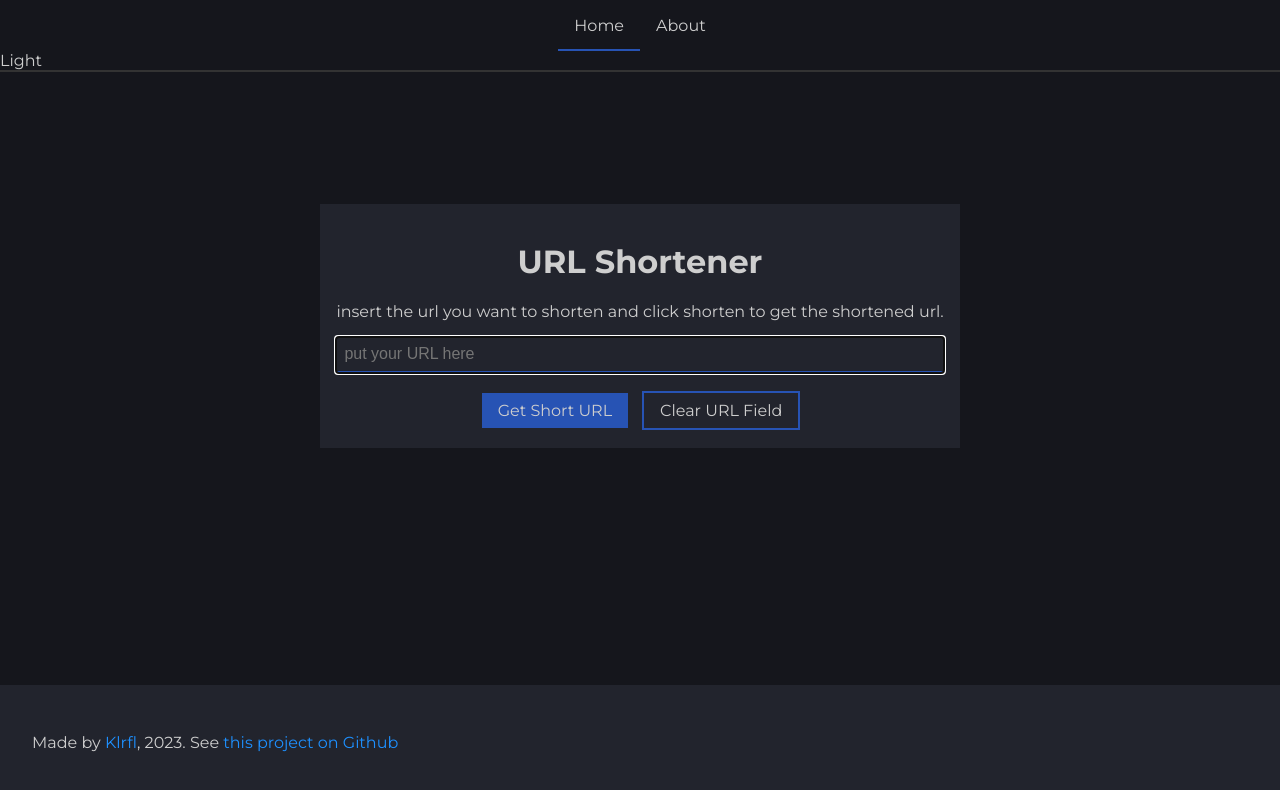
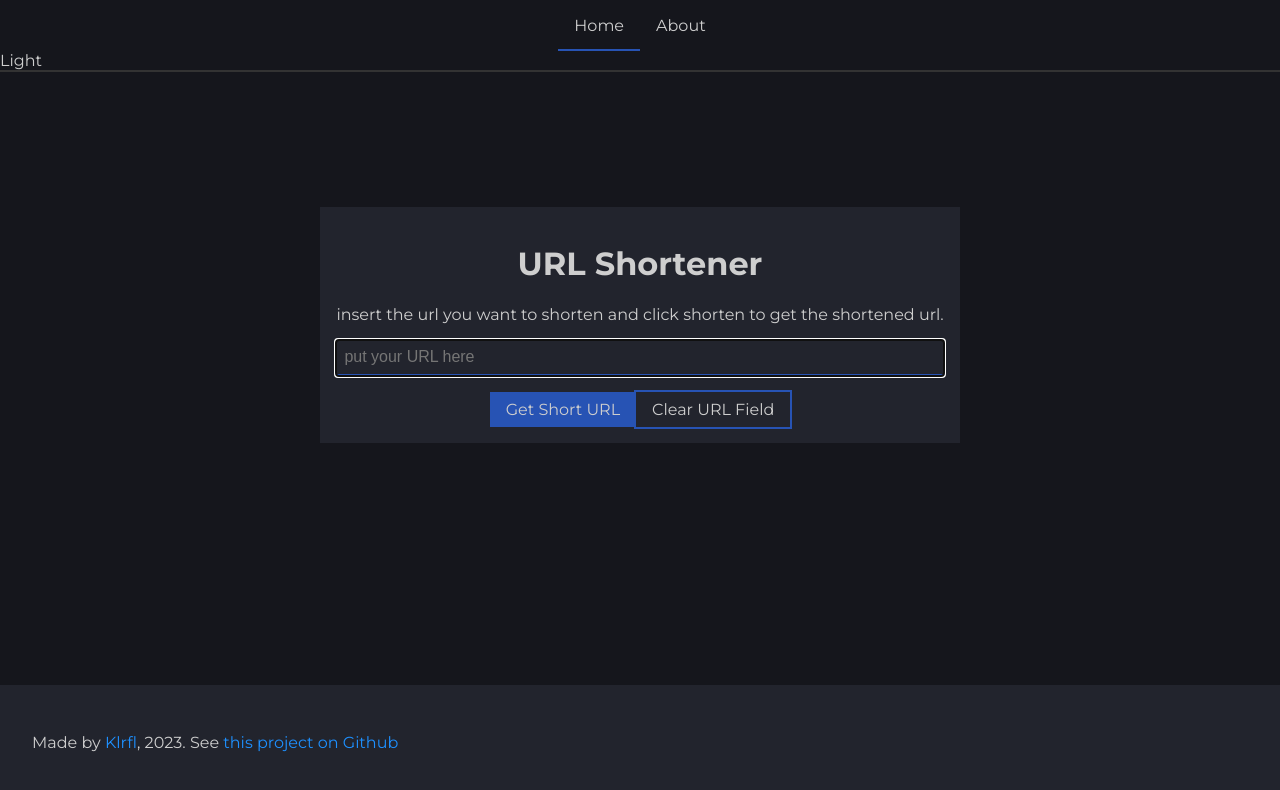
Before and after one commit to Klrfl/url-shortener, a Vue app: page / in a window 1280 px wide. Shown: the top 790 px of the page. Built offline with nearby package versions, Linux system fonts and the light colour scheme.

Commit message:
move btn styles to globals.css

```diff
--- a/src/App.vue
+++ b/src/App.vue
@@ -20,20 +20,6 @@ onMounted(() => {
 </template>
 
 <style>
-.btn {
-  padding: 0.5rem 1rem;
-  cursor: pointer;
-  margin: 0.25rem 0.5rem;
-}
-
-.btn:hover {
-  filter: saturate(0.8);
-}
-
-.btn:active {
-  transform: translateY(0.2rem);
-}
-
 main {
   padding: 2rem;
   margin: auto;
--- a/src/assets/globals.css
+++ b/src/assets/globals.css
@@ -39,7 +39,16 @@ button:focus-visible {
 }
 
 .btn {
-  color: var(--darker-white);
+  padding: 0.5rem 1rem;
+  cursor: pointer;
+}
+
+.btn:hover {
+  filter: brightness(0.85);
+}
+
+.btn:active {
+  transform: translateY(0.2rem);
 }
 
 [data-theme="dark"] {
```
